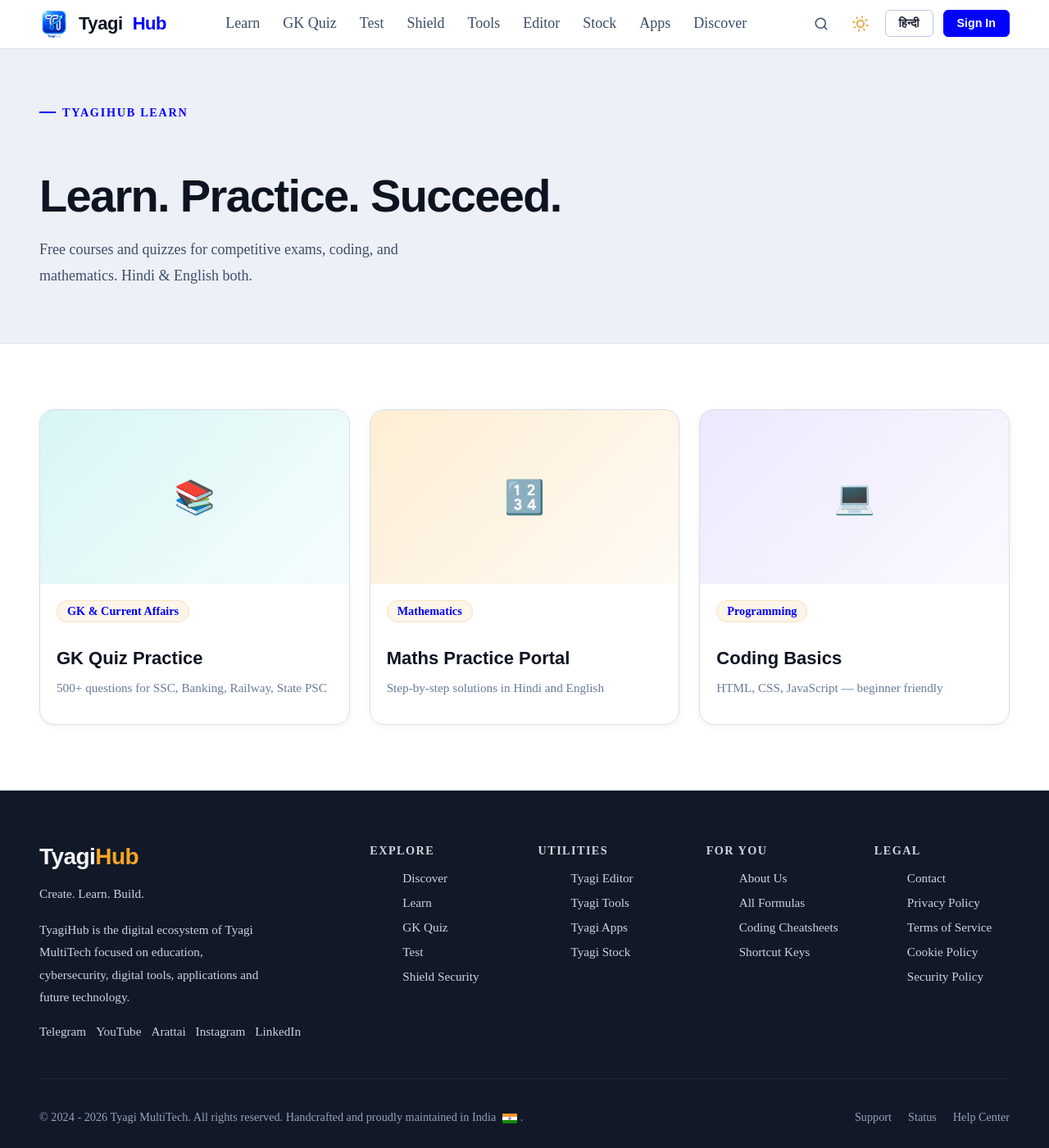
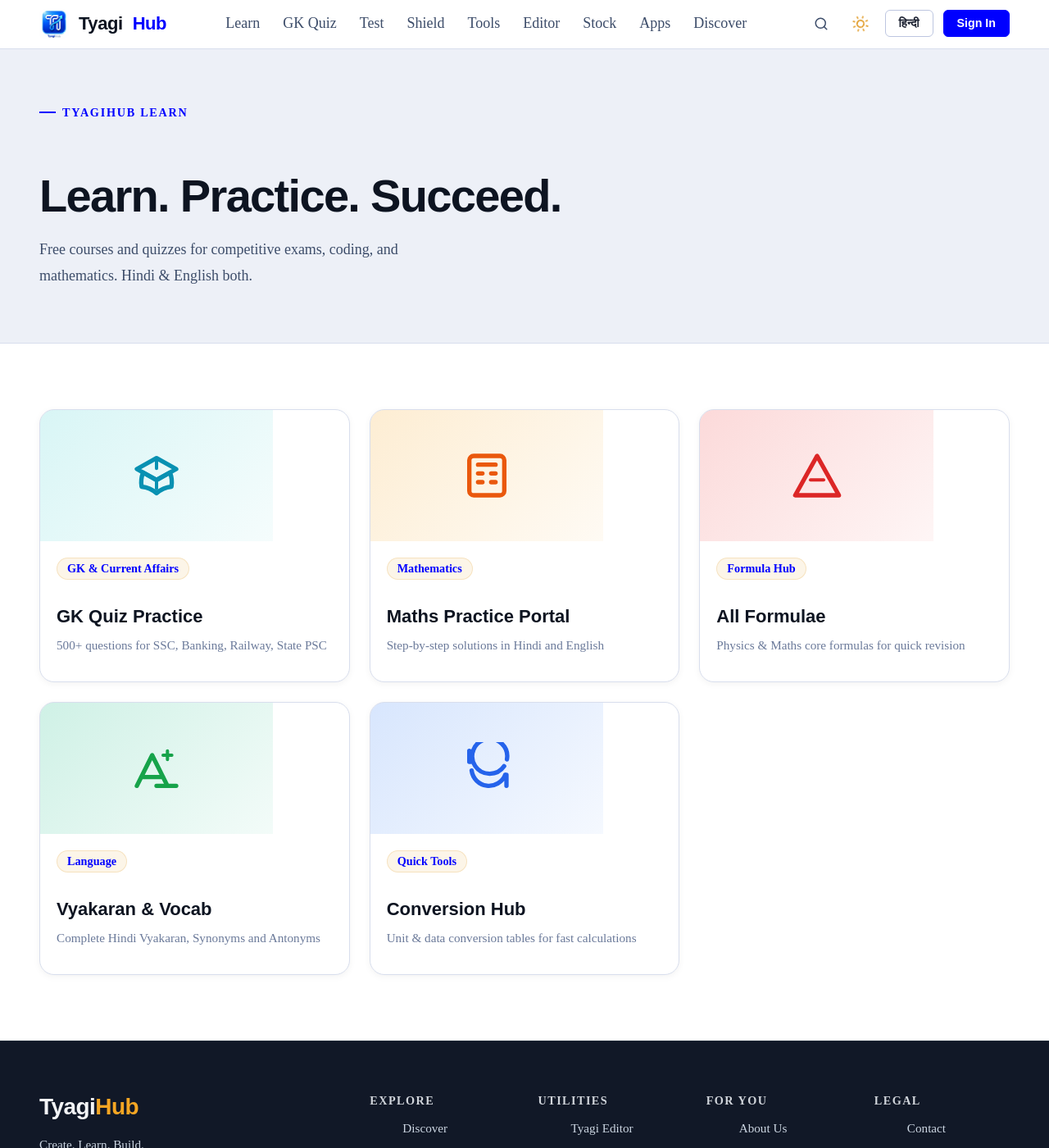
Before and after one commit to HimanshuTyagiJi/TyagiHub, a Jekyll site: the page built from learn/index.html, in a window 1280 px wide and 1400 px high. Shown: the whole window at 82% size. Built offline with Jekyll 4.4.1, drawn with Linux system fonts in a browser that asks for light colours.

Commit message:
Update index.html

```diff
--- a/learn/index.html
+++ b/learn/index.html
@@ -5,14 +5,114 @@ description: "Free learning platform for Indian students. GK quizzes, coding tut
 keywords: "free online learning India, GK quiz, coding tutorial Hindi, maths practice, SSC banking exam prep"
 ---
 
-<div style="padding-top:var(--nav-height);">
-  <section style="padding:var(--space-16) 0 var(--space-12); background:var(--clr-bg-2); border-bottom:1px solid var(--clr-border);">
+<style>
+  /* Base Structure & Wrapper */
+  .learn-wrapper {
+    padding-top: var(--nav-height);
+  }
+  .learn-hero {
+    padding: var(--space-16) 0 var(--space-12);
+    background: var(--clr-bg-2);
+    border-bottom: 1px solid var(--clr-border);
+  }
+  .learn-hero__title {
+    font-size: clamp(2rem, 5vw, 3.5rem);
+    font-weight: var(--fw-black);
+    letter-spacing: -0.03em;
+    color: var(--clr-heading);
+    margin-bottom: var(--space-4);
+  }
+  .learn-hero__desc {
+    font-size: var(--fs-md);
+    color: var(--clr-text-2);
+    max-width: 55ch;
+    line-height: var(--lh-loose);
+  }
+  .blog-card__desc {
+    font-size: var(--fs-sm);
+    color: var(--clr-text-3);
+    margin-top: var(--space-2);
+  }
+
+  /* SVG Thumb Wrapper & Absolute Center Alignment */
+  .blog-card__thumb {
+    display: flex;
+    align-items: center;
+    justify-content: center;
+    height: 160px;
+    position: relative;
+    overflow: hidden;
+  }
+
+  /* Powerful SVG Dimensions and Smooth Animation Setup */
+  .blog-card__thumb svg {
+    width: 64px;
+    height: 64px;
+    transition: transform 0.4s cubic-bezier(0.34, 1.56, 0.64, 1), filter 0.3s ease;
+  }
+
+  /* --- Advanced Micro-Animations on Hover --- */
+
+  /* 1. GK Quiz: Gentle pulsing scale and glow */
+  .blog-card:hover .blog-card__thumb--gk svg {
+    transform: scale(1.15);
+    filter: drop-shadow(0 0 8px rgba(8, 145, 178, 0.5));
+  }
+
+  /* 2. Maths: Subtle rotation like a shaking calculator/grid */
+  .blog-card:hover .blog-card__thumb--maths svg {
+    transform: rotate(5deg) scale(1.1);
+    filter: drop-shadow(0 0 8px rgba(234, 88, 12, 0.5));
+  }
+
+  /* 3. Formulae: Geometric float effect */
+  .blog-card:hover .blog-card__thumb--formulae svg {
+    transform: translateY(-6px) scale(1.1);
+    filter: drop-shadow(0 0 8px rgba(220, 38, 38, 0.5));
+  }
+
+  /* 4. Vyakaran: Pen drawing/writing drift */
+  .blog-card:hover .blog-card__thumb--language svg {
+    transform: translateX(4px) translateY(-4px) scale(1.05);
+    filter: drop-shadow(0 0 8px rgba(22, 163, 74, 0.5));
+  }
+
+  /* 5. Conversion: Dynamic spinning effect for arrows */
+  .blog-card:hover .blog-card__thumb--conversion svg {
+    transform: rotate(180deg) scale(1.1);
+    filter: drop-shadow(0 0 8px rgba(37, 99, 235, 0.5));
+  }
+
+  /* Semantic Gradient Backgrounds & Dynamic SVG Color Coding */
+  .blog-card__thumb--gk {
+    background: linear-gradient(135deg, rgba(62, 207, 207, 0.2), rgba(62, 207, 207, 0.05));
+    color: #0891b2;
+  }
+  .blog-card__thumb--maths {
+    background: linear-gradient(135deg, rgba(245, 166, 35, 0.2), rgba(245, 166, 35, 0.05));
+    color: #ea580c;
+  }
+  .blog-card__thumb--formulae {
+    background: linear-gradient(135deg, rgba(239, 68, 68, 0.2), rgba(239, 68, 68, 0.05));
+    color: #dc2626;
+  }
+  .blog-card__thumb--language {
+    background: linear-gradient(135deg, rgba(16, 185, 129, 0.2), rgba(16, 185, 129, 0.05));
+    color: #16a34a;
+  }
+  .blog-card__thumb--conversion {
+    background: linear-gradient(135deg, rgba(59, 130, 246, 0.2), rgba(59, 130, 246, 0.05));
+    color: #2563eb;
+  }
+</style>
+
+<div class="learn-wrapper">
+
+  <section class="learn-hero">
     <div class="container">
       <div class="section-label" aria-hidden="true">TyagiHub Learn</div>
-      <h1 style="font-size:clamp(2rem,5vw,3.5rem); font-weight:var(--fw-black); letter-spacing:-0.03em; color:var(--clr-heading); margin-bottom:var(--space-4);">
-        Learn. Practice. Succeed.
-      </h1>
-      <p style="font-size:var(--fs-md); color:var(--clr-text-2); max-width:55ch; line-height:var(--lh-loose);">
+      <h1 class="learn-hero__title">Learn. Practice. Succeed.</h1>
+      <p class="learn-hero__desc">
         Free courses and quizzes for competitive exams, coding, and mathematics. Hindi &amp; English both.
       </p>
     </div>
@@ -22,30 +122,73 @@ keywords: "free online learning India, GK quiz, coding tutorial Hindi, maths pra
     <div class="container">
       <div class="grid-3" role="list">
 
-        <a href="/learn/gk-quiz/" class="blog-card reveal" role="listitem">
-          <div class="blog-card__thumb" style="background:linear-gradient(135deg,rgba(62,207,207,0.2),rgba(62,207,207,0.05));" aria-hidden="true">📚</div>
+        <a href="/gk-quiz/" class="blog-card reveal" role="listitem">
+          <div class="blog-card__thumb blog-card__thumb--gk" aria-hidden="true">
+            <svg xmlns="http://www.w3.org/2000/svg" fill="none" viewBox="0 0 24 24" stroke="currentColor">
+              <path stroke-linecap="round" stroke-linejoin="round" stroke-width="2" d="M12 14l9-5-9-5-9 5 9 5z" />
+              <path stroke-linecap="round" stroke-linejoin="round" stroke-width="2" d="M12 14l6.16-3.422a12.083 12.083 0 01.665 6.479A11.952 11.952 0 0012 20.055a11.952 11.952 0 00-6.824-2.998 12.078 12.078 0 01.665-6.479L12 14z" />
+              <path stroke-linecap="round" stroke-linejoin="round" stroke-width="1.5" d="M12 5.25v3.5M12 14v4" />
+            </svg>
+          </div>
           <div class="blog-card__body">
             <span class="blog-card__tag">GK &amp; Current Affairs</span>
             <h2 class="blog-card__title">GK Quiz Practice</h2>
-            <p style="font-size:var(--fs-sm); color:var(--clr-text-3); margin-top:var(--space-2);">500+ questions for SSC, Banking, Railway, State PSC</p>
+            <p class="blog-card__desc">500+ questions for SSC, Banking, Railway, State PSC</p>
           </div>
         </a>
 
-        <a href="/learn/maths-practice/" class="blog-card reveal reveal-delay-1" role="listitem">
-          <div class="blog-card__thumb" style="background:linear-gradient(135deg,rgba(245,166,35,0.2),rgba(245,166,35,0.05));" aria-hidden="true">🔢</div>
+        <a href="/learn/maths/" class="blog-card reveal reveal-delay-1" role="listitem">
+          <div class="blog-card__thumb blog-card__thumb--maths" aria-hidden="true">
+            <svg xmlns="http://www.w3.org/2000/svg" fill="none" viewBox="0 0 24 24" stroke="currentColor">
+              <rect width="16" height="18" x="4" y="3" rx="2" stroke-width="2" />
+              <path stroke-linecap="round" stroke-linejoin="round" stroke-width="2" d="M8 7h8M8 11h2M14 11h2M8 15h2M14 15h2" />
+            </svg>
+          </div>
           <div class="blog-card__body">
             <span class="blog-card__tag">Mathematics</span>
             <h2 class="blog-card__title">Maths Practice Portal</h2>
-            <p style="font-size:var(--fs-sm); color:var(--clr-text-3); margin-top:var(--space-2);">Step-by-step solutions in Hindi and English</p>
+            <p class="blog-card__desc">Step-by-step solutions in Hindi and English</p>
           </div>
         </a>
 
-        <a href="/learn/coding-basics/" class="blog-card reveal reveal-delay-2" role="listitem">
-          <div class="blog-card__thumb" style="background:linear-gradient(135deg,rgba(167,139,250,0.2),rgba(167,139,250,0.05));" aria-hidden="true">💻</div>
+        <a href="/learn/formulae/" class="blog-card reveal reveal-delay-2" role="listitem">
+          <div class="blog-card__thumb blog-card__thumb--formulae" aria-hidden="true">
+            <svg xmlns="http://www.w3.org/2000/svg" fill="none" viewBox="0 0 24 24" stroke="currentColor">
+              <path stroke-linecap="round" stroke-linejoin="round" stroke-width="2" d="M12 3L2 21h20L12 3z" />
+              <path stroke-linecap="round" stroke-linejoin="round" stroke-width="1.5" d="M9 14h6" />
+            </svg>
+          </div>
           <div class="blog-card__body">
-            <span class="blog-card__tag">Programming</span>
-            <h2 class="blog-card__title">Coding Basics</h2>
-            <p style="font-size:var(--fs-sm); color:var(--clr-text-3); margin-top:var(--space-2);">HTML, CSS, JavaScript — beginner friendly</p>
+            <span class="blog-card__tag">Formula Hub</span>
+            <h2 class="blog-card__title">All Formulae</h2>
+            <p class="blog-card__desc">Physics &amp; Maths core formulas for quick revision</p>
+          </div>
+        </a>
+
+        <a href="/learn/vyakaran/" class="blog-card reveal" role="listitem">
+          <div class="blog-card__thumb blog-card__thumb--language" aria-hidden="true">
+            <svg xmlns="http://www.w3.org/2000/svg" fill="none" viewBox="0 0 24 24" stroke="currentColor">
+              <path stroke-linecap="round" stroke-linejoin="round" stroke-width="2" d="M12 20h9M3 20l7-14 7 14M5 16h10" />
+              <path stroke-linecap="round" stroke-linejoin="round" stroke-width="1.5" d="M17 4v4M15 6h4" />
+            </svg>
+          </div>
+          <div class="blog-card__body">
+            <span class="blog-card__tag">Language</span>
+            <h2 class="blog-card__title">Vyakaran &amp; Vocab</h2>
+            <p class="blog-card__desc">Complete Hindi Vyakaran, Synonyms and Antonyms</p>
+          </div>
+        </a>
+
+        <a href="/learn/conversion/" class="blog-card reveal reveal-delay-1" role="listitem">
+          <div class="blog-card__thumb blog-card__thumb--conversion" aria-hidden="true">
+            <svg xmlns="http://www.w3.org/2000/svg" fill="none" viewBox="0 0 24 24" stroke="currentColor">
+              <path stroke-linecap="round" stroke-linejoin="round" stroke-width="2" d="M4 4v5h.582m15.356 2A8.001 8.001 0 1121.21 7.89M21 20v-5h-.581m0 0a8.003 8.003 0 01-15.357-2" />
+            </svg>
+          </div>
+          <div class="blog-card__body">
+            <span class="blog-card__tag">Quick Tools</span>
+            <h2 class="blog-card__title">Conversion Hub</h2>
+            <p class="blog-card__desc">Unit &amp; data conversion tables for fast calculations</p>
           </div>
         </a>
 
```
